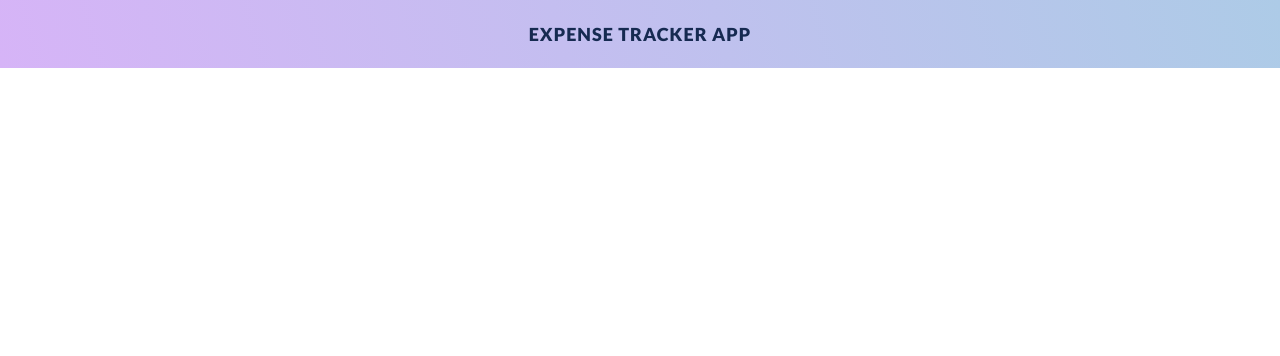
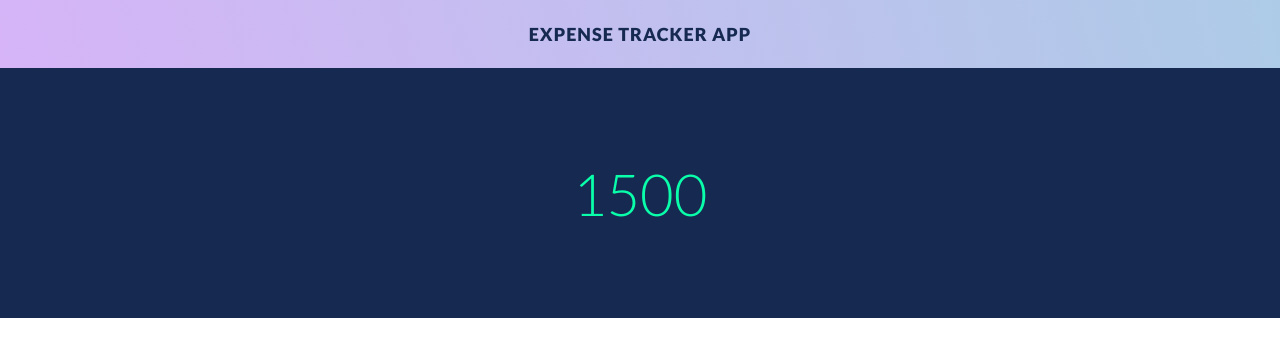
Before and after one commit to Mananbh98/ng-expense-tracker-app, an Angular app: page / in a window 1280 px wide. Shown: the top 356 px of the page. Built offline with nearby package versions, Linux system fonts and the light colour scheme.

Commit message:
Added total budget section bar UI

```diff
--- a/src/app/main-page/main-page.component.html
+++ b/src/app/main-page/main-page.component.html
@@ -1,3 +1,7 @@
 <div class="top-bar">
   <h1>Expense Tracker App</h1>
 </div>
+
+<section class="total-budget-section">
+  <h2 class="green">1500</h2>
+</section>
--- a/src/app/main-page/main-page.component.scss
+++ b/src/app/main-page/main-page.component.scss
@@ -21,3 +21,33 @@
   }
 
 }
+/*total-budget-section*/
+.total-budget-section{
+  display: flex;
+  height: 250px;
+  background: $dark;
+
+    /*Horizontally and Vertically center the text*/
+  justify-content: center;
+  align-items: center;
+
+
+  h2{
+    font-family: 'Lato';
+    font-weight: 300;
+    font-size: 58px;
+    color: white;
+
+
+
+  //classes for when we want it to be green or red
+
+    &.green {
+      color:lighten($green, 12%); //now to get a lighten and highlighted effect use lighten scss function
+    }
+
+    &.red {
+      color:lighten($red, 12%);;
+    }
+  }
+}
```
